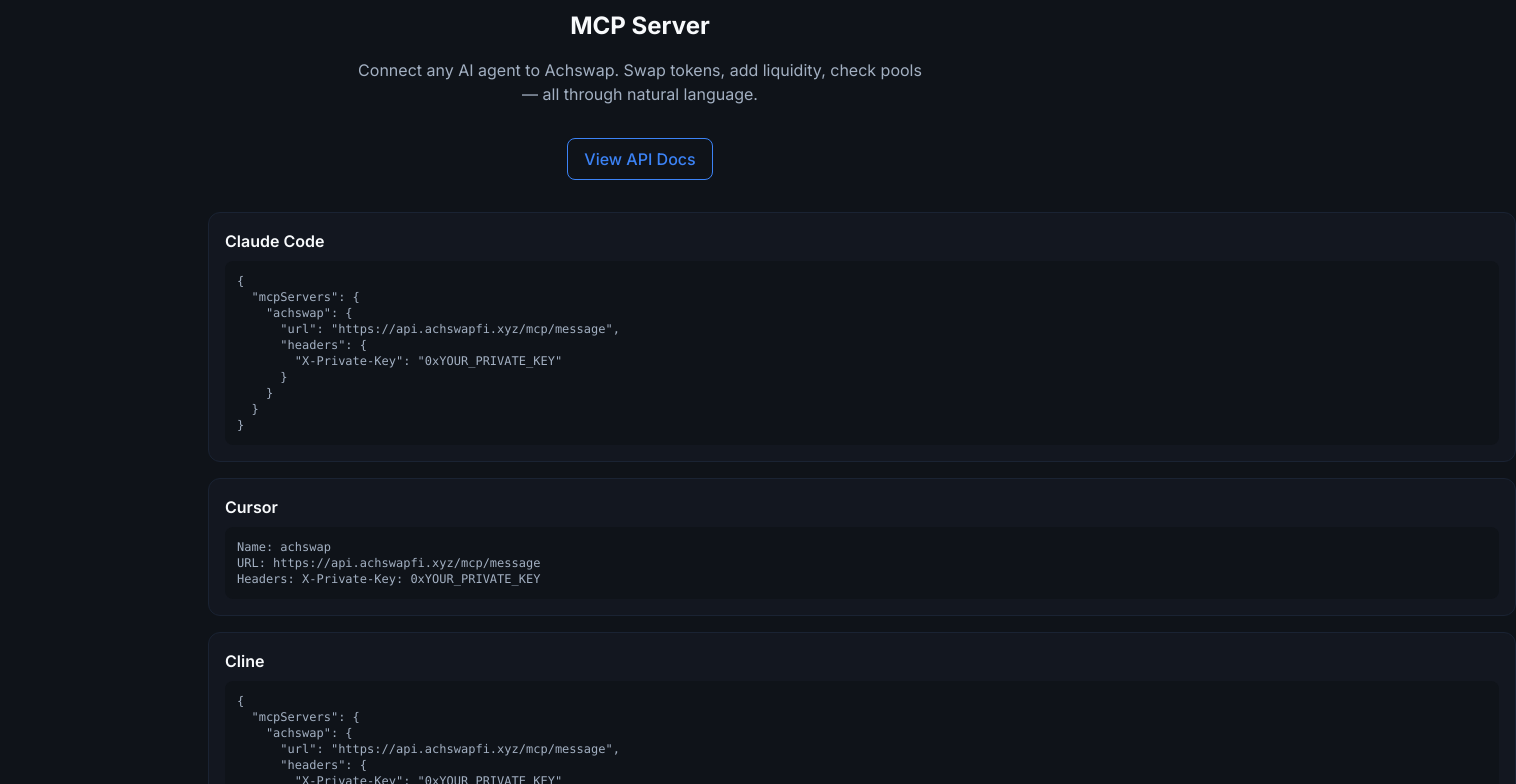
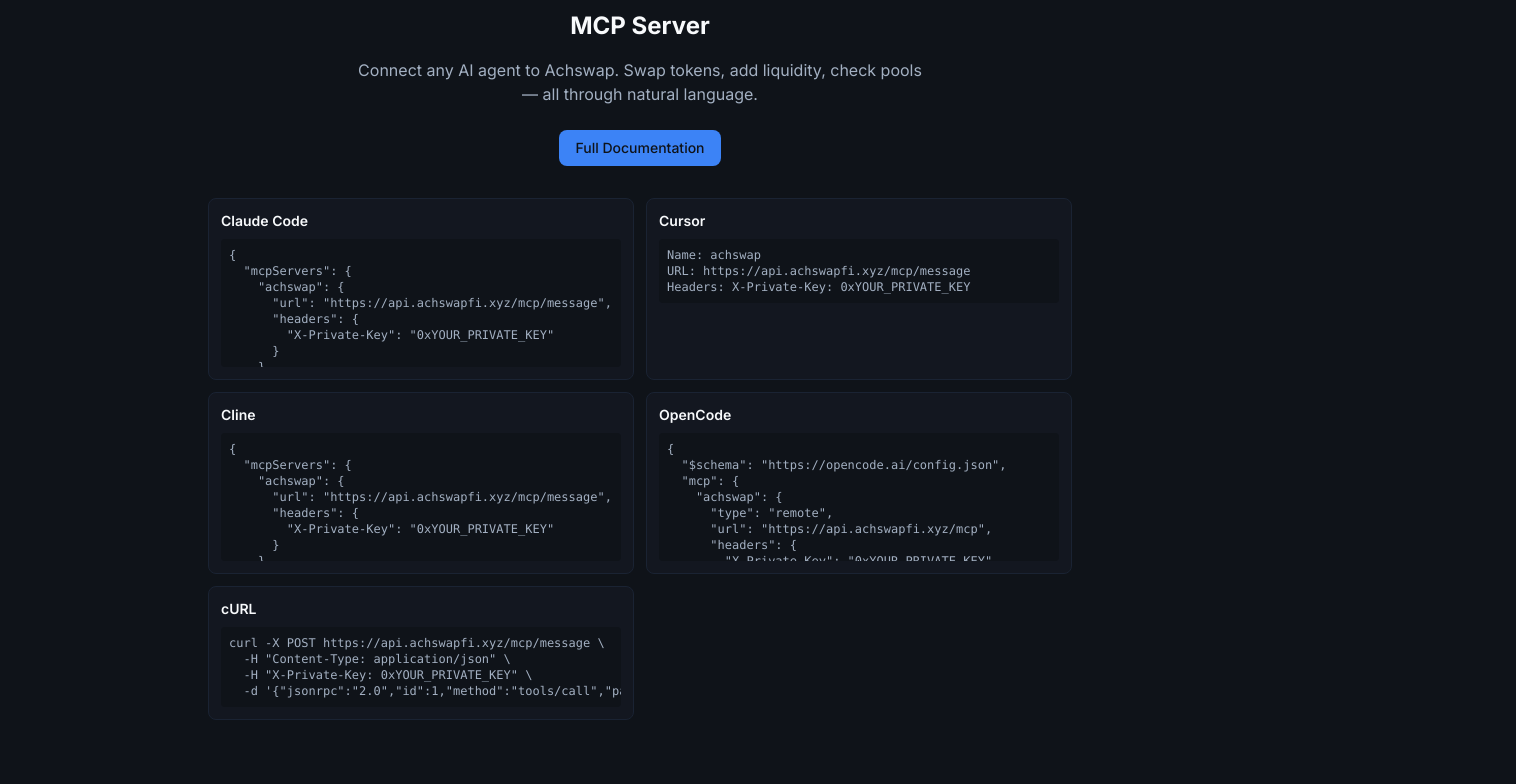
Before and after one commit to Asif2902/achswap-homepage, a React (Vite) app: page / in a window 1280 px wide. Shown: the part 1560-2344 px from the top of the page, 1516 px wide, since content can reach past the window. Built offline with nearby package versions, Linux system fonts and the light colour scheme; the HTML template or start-up script is replaced by a standard one.

Commit message:
fix: Mobile-friendly MCP boxes, link to community docs

```diff
--- a/src/App.tsx
+++ b/src/App.tsx
@@ -261,34 +261,32 @@
   ]
 
   return (
-    <section id="mcp" className="py-16 bg-[hsl(220_25%_10%)]/30">
+    <section id="mcp" className="py-12 md:py-16 bg-[hsl(220_25%_10%)]/30">
       <div className="max-w-4xl mx-auto px-4">
         <h2 className="text-2xl font-bold text-center mb-4">MCP Server</h2>
-        <p className="text-[hsl(215_20%_70%)] text-center mb-8 max-w-xl mx-auto">
+        <p className="text-[hsl(215_20%_70%)] text-center mb-6 max-w-xl mx-auto text-sm md:text-base">
           Connect any AI agent to Achswap. Swap tokens, add liquidity, check pools — all through natural language.
         </p>
 
-        <div className="text-center mb-8">
+        <div className="flex flex-wrap justify-center gap-3 mb-8">
           <a
-            href="https://api.achswapfi.xyz/mcp/"
+            href="https://community.arc.network/home/forum/boards/ecosystem-showcase-and-launches-pdq/posts/achswap-v2-mcp-server-connect-any-ai-agent-to-a-dex-on-arc-testnet-qp5nh6abph"
             target="_blank"
             rel="noopener noreferrer"
-            className="inline-flex items-center gap-2 px-4 py-2 border border-[hsl(217_91%_60%)] text-[hsl(217_91%_60%)] font-medium rounded-lg hover:bg-[hsl(217_91%_60%)]/10 transition-colors"
+            className="px-4 py-2 bg-[hsl(217_91%_60%)] text-[hsl(220_25%_8%)] font-medium text-sm rounded-lg hover:opacity-90 transition-opacity"
           >
-            View API Docs
+            Full Documentation
           </a>
         </div>
 
-        <div className="grid gap-4">
+        <div className="grid gap-3 sm:grid-cols-2">
           {configs.map((config) => (
             <div
               key={config.name}
-              className="p-4 rounded-xl bg-[hsl(220_25%_10%)] border border-[hsl(217_33%_15%)]"
+              className="p-3 rounded-lg bg-[hsl(220_25%_10%)] border border-[hsl(217_33%_15%)]"
             >
-              <div className="flex items-center justify-between mb-2">
-                <h3 className="font-semibold">{config.name}</h3>
-              </div>
-              <pre className="text-xs text-[hsl(215_20%_70%)] overflow-x-auto p-3 bg-[hsl(220_25%_8%)] rounded-lg">
+              <h3 className="font-semibold text-sm mb-2">{config.name}</h3>
+              <pre className="text-[10px] md:text-xs text-[hsl(215_20%_70%)] overflow-x-auto max-h-32 p-2 bg-[hsl(220_25%_8%)] rounded">
                 <code>{config.code}</code>
               </pre>
             </div>
```
Also changed, not shown: 1 other file (tests, documents, lock files or other folders).
